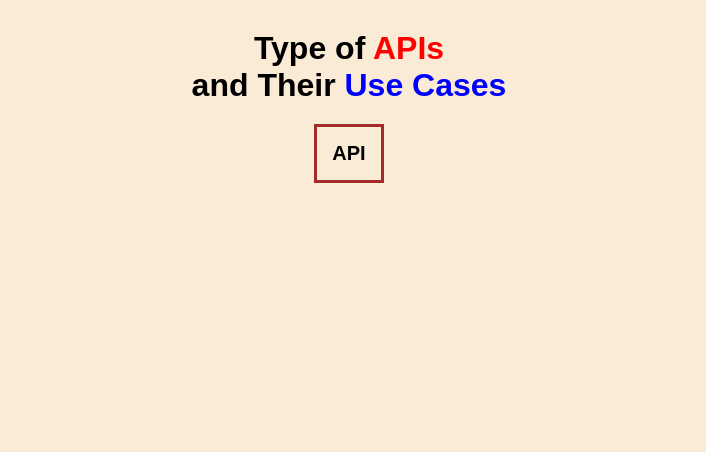
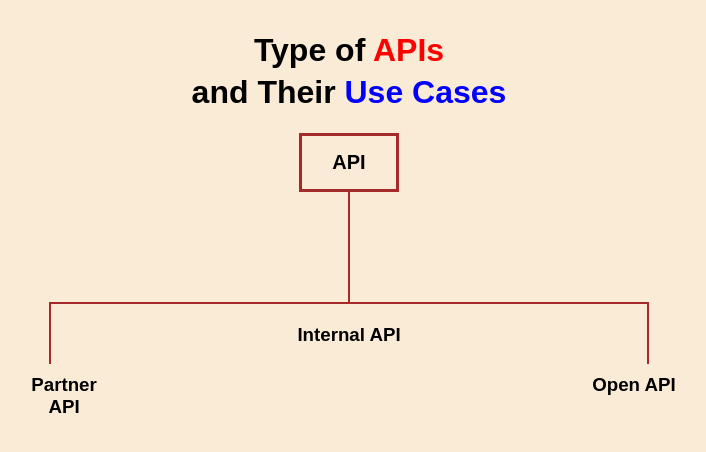
Before and after one commit to bilalashrafali123/api-graph, a React (Vite) app: page / in a window 1280 px wide. Shown: the top 452 px of the page, without its empty margins (291-997 px from the left). Built offline with nearby package versions, Linux system fonts and the light colour scheme.

Commit message:
updated...

```diff
--- a/src/App.scss
+++ b/src/App.scss
@@ -1,63 +1,3 @@
-// .container {
-//     max-width: 1320px;
-//     margin: 0 auto;
-//     width: 100%;
-//   }
-
-//   .api-chart {
-//     display: flex;
-//     flex-direction: column;
-//     gap: 1rem;
-
-//     .api-node {
-//       padding: 1rem;
-//       border: 1px solid #ccc;
-//       border-radius: 8px;
-//       background-color: #f9f9f9;
-//       font-weight: bold;
-//     }
-
-//     .api-branch {
-//       display: flex;
-//       flex-direction: column;
-//       margin-top: 1rem;
-//       gap: 1rem;
-//     }
-
-//     .node {
-//       padding-left: 1rem;
-//       border-left: 3px solid #007bff;
-//       position: relative;
-//       display: flex;
-//       flex-direction: column;
-//       gap: 0.5rem;
-//     }
-
-//     .leaf {
-//       padding-left: 2rem;
-//       font-weight: normal;
-//       color: #333;
-//       position: relative;
-//     }
-
-//     @media (max-width: 768px) {
-//       flex-direction: row;
-//       flex-wrap: wrap;
-
-//       .api-branch {
-//         flex-direction: row;
-//         flex-wrap: wrap;
-//         gap: 1rem;
-//       }
-
-//       .node {
-//         min-width: 200px;
-//       }
-//     }
-//   }
-
-
-
 * {
     margin: 0;
     padding: 0;
@@ -66,10 +6,18 @@
     background-color: antiquewhite;
   }
 
+  .container {
+    max-width: 1320px;
+    margin: 0 auto;
+    width: 100%;
+  }
 
-.api-heading h1 {
+  .api-heading {
     text-align: center;
     margin-top: 30px;
+
+    h1 {
+      line-height: 1.3;
 
       .api {
         color: red;
@@ -78,7 +26,7 @@
       .cases {
         color: blue;
       }
-
+    }
   }
 
   .api-box-div {
@@ -87,8 +35,75 @@
 
     .api-box {
       border: 3px solid brown;
-      padding: 15px;
+      padding: 15px 30px;
+      margin-top: 20px;
+      cursor: default;
+    }
+  }
+
+  .line-div {
+    display: flex;
+    justify-content: center;
+
+    .line {
+      border-left: 2px solid brown;
+      height: 70px;
+    }
+  }
+
+  .internal {
+    text-align: center;
+
+    h3 {
+      font-weight: bold;
+    }
+
+    .line-div {
+      .line {
+        border-left: 2px solid brown;
+        height: 40px;
+      }
+    }
+  }
+
+  .text-center {
+    text-align: center;
     margin-top: 20px;
   }
 
+  .horizontal-line-center {
+    display: flex;
+    justify-content: center;
+
+    .horizontal-line {
+      width: 600px;
+      height: 0;
+      border-top: 2px solid brown;
     }
+  }
+
+  .two-vertical-lines {
+    display: flex;
+    justify-content: space-between;
+    width: 600px;
+    margin: -42px auto 0;
+
+    div {
+      border-left: 2px solid brown;
+      height: 60px;
+      width: 2px;
+    }
+  }
+
+  .side-labels {
+    display: flex;
+    justify-content: space-between;
+    width: 670px;
+    margin: 10px auto 0;
+    text-align: center;
+
+    h3 {
+      font-weight: bold;
+      width: 100px;
+    }
+  }
--- a/src/App.tsx
+++ b/src/App.tsx
@@ -1,16 +1,48 @@
-import "./App.scss"
+import "./App.scss";
 
 const App = () => {
   return (
     <>
-    <div className="api-heading">
-      <h1>Type of <span className="api">APIs</span> <br /> and Their <span className="cases">Use Cases</span></h1>
-    </div>
-    <div className="api-box-div">
-    <button className="api-box"><h2>API</h2></button>
-    </div>
+      <div className="api-heading">
+        <h1>
+          Type of <span className="api">APIs</span> <br /> and Their{" "}
+          <span className="cases">Use Cases</span>
+        </h1>
+      </div>
+
+      <div className="api-box-div">
+        <button className="api-box">
+          <h2>API</h2>
+        </button>
+      </div>
+
+      <div className="line-div">
+        <div className="line"></div>
+      </div>
+
+      <div className="internal">
+        <div className="line-div">
+          <div className="line"></div>
+        </div>
+      </div>
+
+      <div className="horizontal-line-center">
+        <div className="horizontal-line"></div>
+      </div>
+
+      <h3 className="text-center">Internal API</h3>
+
+      <div className="two-vertical-lines">
+        <div></div>
+        <div></div>
+      </div>
+
+      <div className="side-labels">
+        <h3>Partner API</h3>
+        <h3>Open API</h3>
+      </div>
     </>
-  )
-}
+  );
+};
 
-export default App
+export default App;
```
Lines whose indentation alone changed are shown as unchanged.
